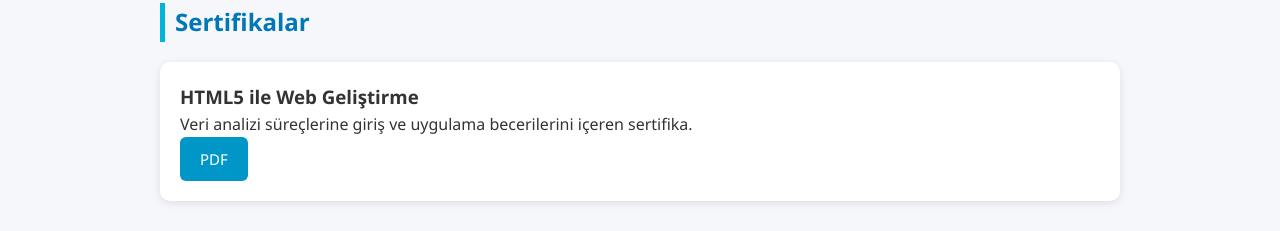
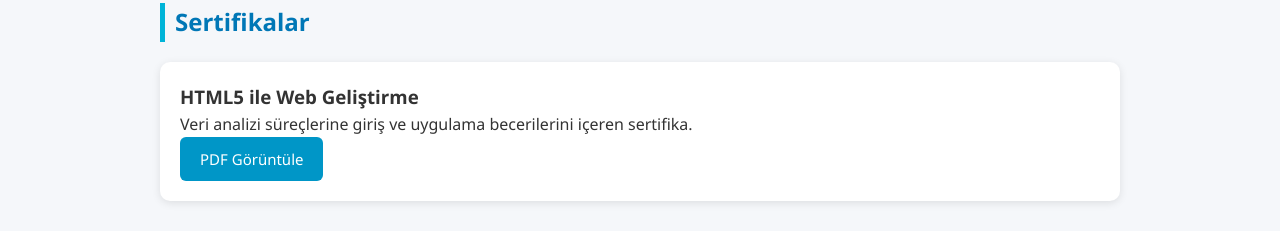
Before and after one commit to emirhanerdemm/my_portfolio, a plain HTML site: page index.html in a window 1280 px wide. Shown: the part 786-1017 px from the top of the page. Drawn offline with Linux system fonts and the light colour scheme.

Commit message:
düzenlemeler eklendi.

```diff
--- a/index.html
+++ b/index.html
@@ -43,7 +43,7 @@
     <div class="card">
       <h3>HTML5 ile Web Geliştirme</h3>
       <p>Veri analizi süreçlerine giriş ve uygulama becerilerini içeren sertifika.</p>
-      <a href="files/HTML5.pdf" download class="btn">PDF</a>
+      <a href="files/HTML5.pdf" target="_blank" class="btn">PDF Görüntüle</a>
     </div>
   </section>
 
```
